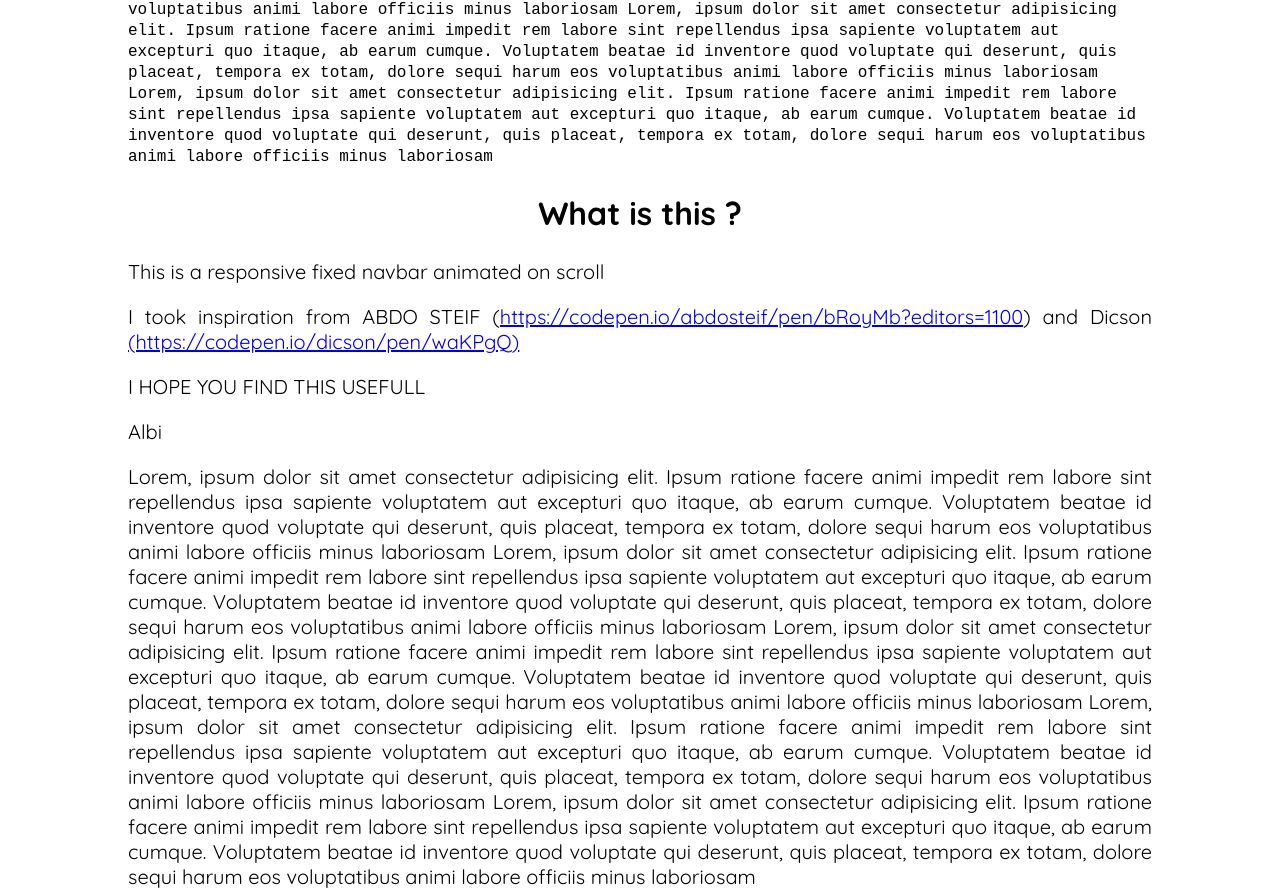
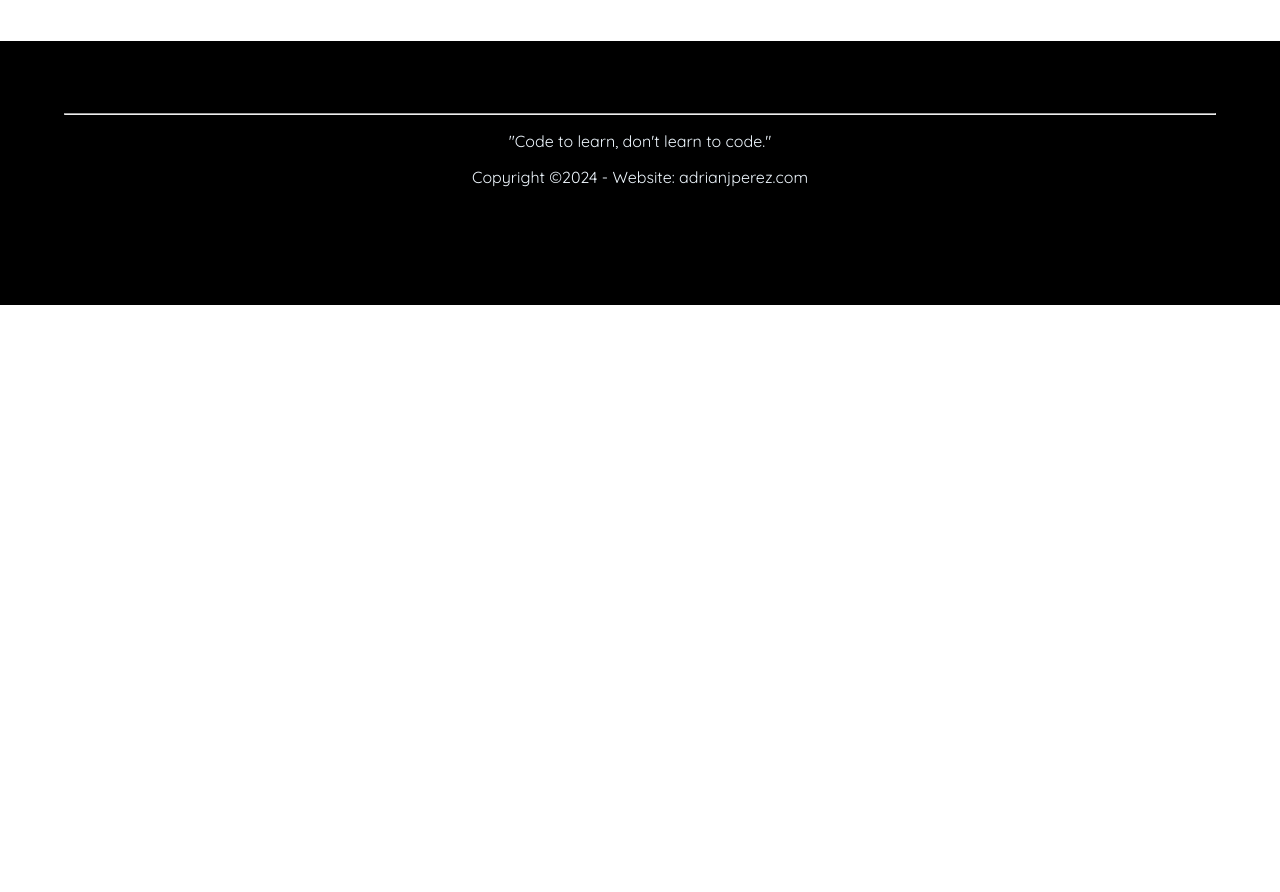
Before and after one commit to adrian-j-perez/ajp-static-website, a plain HTML site: page page/index.html in a window 1280 px wide. Shown: the part 590-1482 px from the top of the page. After the commit the page ends 895 px from the top, so only its background shows below. Drawn offline with nearby package versions, Linux system fonts and the light colour scheme.

Commit message:
remove extra text

```diff
--- a/page/index.html
+++ b/page/index.html
@@ -63,52 +63,7 @@
             inventore quod voluptate qui deserunt, quis placeat, tempora ex totam, dolore sequi harum eos voluptatibus
             animi labore officiis minus laboriosam
             repellendus ipsa sapiente voluptatem aut excepturi quo itaque, ab earum cumque. Voluptatem beatae id
-            Lorem, ipsum dolor sit amet consectetur adipisicing elit. Ipsum ratione facere animi impedit rem labore sint
-            inventore quod voluptate qui deserunt, quis placeat, tempora ex totam, dolore sequi harum eos voluptatibus
-            animi labore officiis minus laboriosam
-            Lorem, ipsum dolor sit amet consectetur adipisicing elit. Ipsum ratione facere animi impedit rem labore sint
-            repellendus ipsa sapiente voluptatem aut excepturi quo itaque, ab earum cumque. Voluptatem beatae id
-            inventore quod voluptate qui deserunt, quis placeat, tempora ex totam, dolore sequi harum eos voluptatibus
-            animi labore officiis minus laboriosam
-            Lorem, ipsum dolor sit amet consectetur adipisicing elit. Ipsum ratione facere animi impedit rem labore sint
-            repellendus ipsa sapiente voluptatem aut excepturi quo itaque, ab earum cumque. Voluptatem beatae id
-            inventore quod voluptate qui deserunt, quis placeat, tempora ex totam, dolore sequi harum eos voluptatibus
-            animi labore officiis minus laboriosam
         </md-block>
-    </div>
-
-    <div style="height: 1000px">
-        <!-- just to make scrolling effect possible -->
-        <h2 class="myH2">What is this ?</h2>
-        <p class="myP">This is a responsive fixed navbar animated on scroll</p>
-        <p class="myP">I took inspiration from ABDO STEIF (<a
-                href="https://codepen.io/abdosteif/pen/bRoyMb?editors=1100">https://codepen.io/abdosteif/pen/bRoyMb?editors=1100</a>)
-            and Dicson <a href="https://codepen.io/dicson/pen/waKPgQ">(https://codepen.io/dicson/pen/waKPgQ)</a></p>
-        <p class="myP">I HOPE YOU FIND THIS USEFULL</p>
-        <p class="myP">Albi</p>
-        <p class="myP">
-
-            Lorem, ipsum dolor sit amet consectetur adipisicing elit. Ipsum ratione facere animi impedit rem labore sint
-            repellendus ipsa sapiente voluptatem aut excepturi quo itaque, ab earum cumque. Voluptatem beatae id
-            inventore quod voluptate qui deserunt, quis placeat, tempora ex totam, dolore sequi harum eos voluptatibus
-            animi labore officiis minus laboriosam
-            Lorem, ipsum dolor sit amet consectetur adipisicing elit. Ipsum ratione facere animi impedit rem labore sint
-            repellendus ipsa sapiente voluptatem aut excepturi quo itaque, ab earum cumque. Voluptatem beatae id
-            inventore quod voluptate qui deserunt, quis placeat, tempora ex totam, dolore sequi harum eos voluptatibus
-            animi labore officiis minus laboriosam
-            Lorem, ipsum dolor sit amet consectetur adipisicing elit. Ipsum ratione facere animi impedit rem labore sint
-            repellendus ipsa sapiente voluptatem aut excepturi quo itaque, ab earum cumque. Voluptatem beatae id
-            inventore quod voluptate qui deserunt, quis placeat, tempora ex totam, dolore sequi harum eos voluptatibus
-            animi labore officiis minus laboriosam
-            Lorem, ipsum dolor sit amet consectetur adipisicing elit. Ipsum ratione facere animi impedit rem labore sint
-            repellendus ipsa sapiente voluptatem aut excepturi quo itaque, ab earum cumque. Voluptatem beatae id
-            inventore quod voluptate qui deserunt, quis placeat, tempora ex totam, dolore sequi harum eos voluptatibus
-            animi labore officiis minus laboriosam
-            Lorem, ipsum dolor sit amet consectetur adipisicing elit. Ipsum ratione facere animi impedit rem labore sint
-            repellendus ipsa sapiente voluptatem aut excepturi quo itaque, ab earum cumque. Voluptatem beatae id
-            inventore quod voluptate qui deserunt, quis placeat, tempora ex totam, dolore sequi harum eos voluptatibus
-            animi labore officiis minus laboriosam
-        </p>
     </div>
 
     <footerbar-header></footerbar-header>
```
